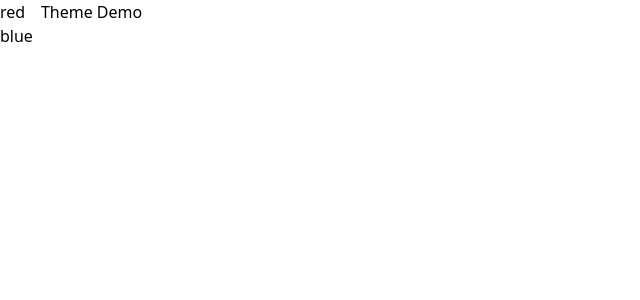
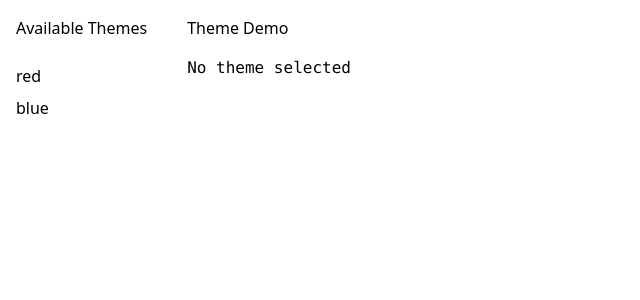
Before and after one commit to tri1911/nextjs-blog, a Next.js app: page /react-context in a window 1280 px wide. Shown: the top 300 px of the page, without its empty margins (0-640 px from the left). Built offline with nearby package versions, Linux system fonts and the light colour scheme.

Commit message:
feat: allow themes to be selected to show in demo pane

```diff
--- /dev/null
+++ b/components/theme-configurator/util/index.ts
@@ -0,0 +1,3 @@
+export type Fn<T extends any[], U> = (...ts: T) => U;
+
+export type Maybe<T> = T | undefined;
--- a/components/theme-configurator/view/index.tsx
+++ b/components/theme-configurator/view/index.tsx
@@ -1,16 +1,48 @@
-import {Theme} from "../data";
+import { Theme } from "../data";
+import { Fn, Maybe } from "../util";
 
-function ThemeItem({ theme }: { theme: { name: string } }) {
-  return <div>{theme.name}</div>;
+function ThemeItem({
+  theme,
+  isSelected,
+  onClick,
+}: {
+  theme: { name: string };
+  isSelected: boolean;
+  onClick: Fn<[], void>;
+}) {
+  return (
+    <div>
+      <a
+        className={`cursor-pointer hover:underline
+          ${isSelected ? "font-semibold" : ""}`}
+        onClick={onClick}
+      >
+        {theme.name}
+      </a>
+    </div>
+  );
 }
 
-export function ThemeMenu({ themes }: { themes: Theme[] }) {
+export function ThemeMenu({
+  themes,
+  selectedThemeId,
+  switchTheme,
+}: {
+  themes: Theme[];
+  selectedThemeId: Maybe<string>;
+  switchTheme: Fn<[string], void>;
+}) {
   return (
-    <div>
-      <ul>
+    <div className={`p-4`}>
+      <div className={``}>Available Themes </div>
+      <ul className={`py-4`}>
         {themes.map((t) => (
-          <li key={t.name}>
-            <ThemeItem theme={t} />
+          <li className={`ml-0 my-2`} key={t.name}>
+            <ThemeItem
+              isSelected={selectedThemeId === t.name}
+              theme={t}
+              onClick={() => switchTheme(t.name)}
+            />
           </li>
         ))}
       </ul>
@@ -18,6 +50,15 @@ export function ThemeMenu({ themes }: { themes: Theme[] }) {
   );
 }
 
-export function ThemeDemo() {
-  return <div> Theme Demo</div>;
+export function ThemeDemo({ theme }: { theme: Maybe<Theme> }) {
+  return (
+    <div className={`p-4`}>
+      <div className={`mb-4`}>Theme Demo</div>
+      {theme ? (
+        <pre>{JSON.stringify(theme, undefined, 2)}</pre>
+      ) : (
+        <pre>No theme selected</pre>
+      )}
+    </div>
+  );
 }
--- a/pages/react-context/index.tsx
+++ b/pages/react-context/index.tsx
@@ -1,14 +1,27 @@
+import { useState } from "react";
 import { BASE_THEME } from "../../components/theme-configurator/data";
+import { Maybe } from "../../components/theme-configurator/util";
 import { ThemeMenu, ThemeDemo } from "../../components/theme-configurator/view";
 
 export default function ThemeDesign() {
+  const [selectedThemeId, setThemeId] = useState<Maybe<string>>(undefined);
   return (
     <div className={`flex gap-2 h-full`}>
       <div className={``}>
-        <ThemeMenu themes={BASE_THEME} />
+        <ThemeMenu
+          themes={BASE_THEME}
+          selectedThemeId={selectedThemeId}
+          switchTheme={setThemeId}
+        />
       </div>
       <div className={`flex-1`}>
-        <ThemeDemo />
+        <ThemeDemo
+          theme={
+            selectedThemeId
+              ? BASE_THEME.find((t) => t.name === selectedThemeId)
+              : undefined
+          }
+        />
       </div>
     </div>
   );
```
